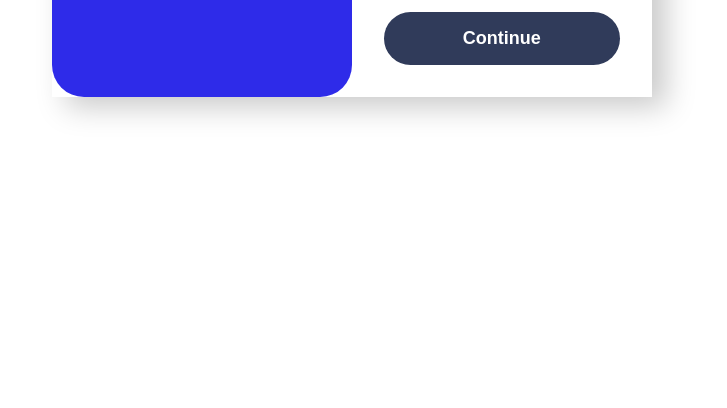
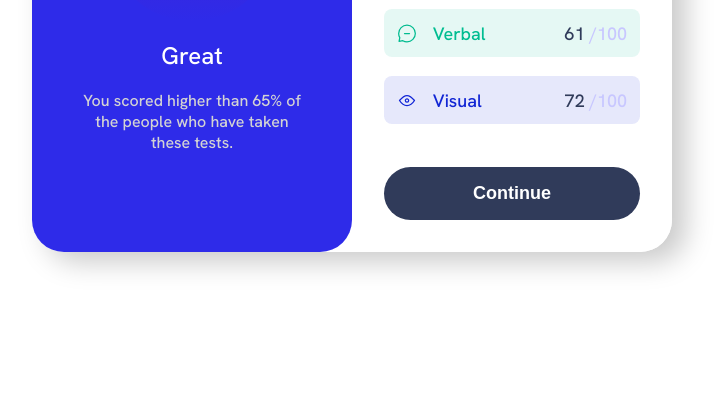
Before and after one commit to malique15/Results-Summary__FrontEndMentor, a plain HTML site: page index.html in a window 1280 px wide. Shown: the part 392-800 px from the top of the page, without its empty margins (288-1015 px from the left). Drawn offline with Linux system fonts and the light colour scheme.

Commit message:
update css

```diff
--- a/style.css
+++ b/style.css
@@ -158,20 +158,27 @@ button {
 @media (min-width: 35rem) {
     body {
         background-color: white;
-        display: grid;
-        place-items: center;
+        display: flex;
+        align-items: center;
+        justify-content: center;
+        height: 100vh;
     }
 
     main {
         display: flex;
-        width: 70%;
+        width: 50%;
         box-shadow: 14px 10px 28px 0px rgba(0, 0, 0, 0.21);
-
+        border-radius: 2rem;
     }
 
     .result_section,
     .result_summary {
         flex: 1;
+    }
+
+    .result_summary {
+        border-radius: 2rem;
+
     }
 
     .result_section {
```
